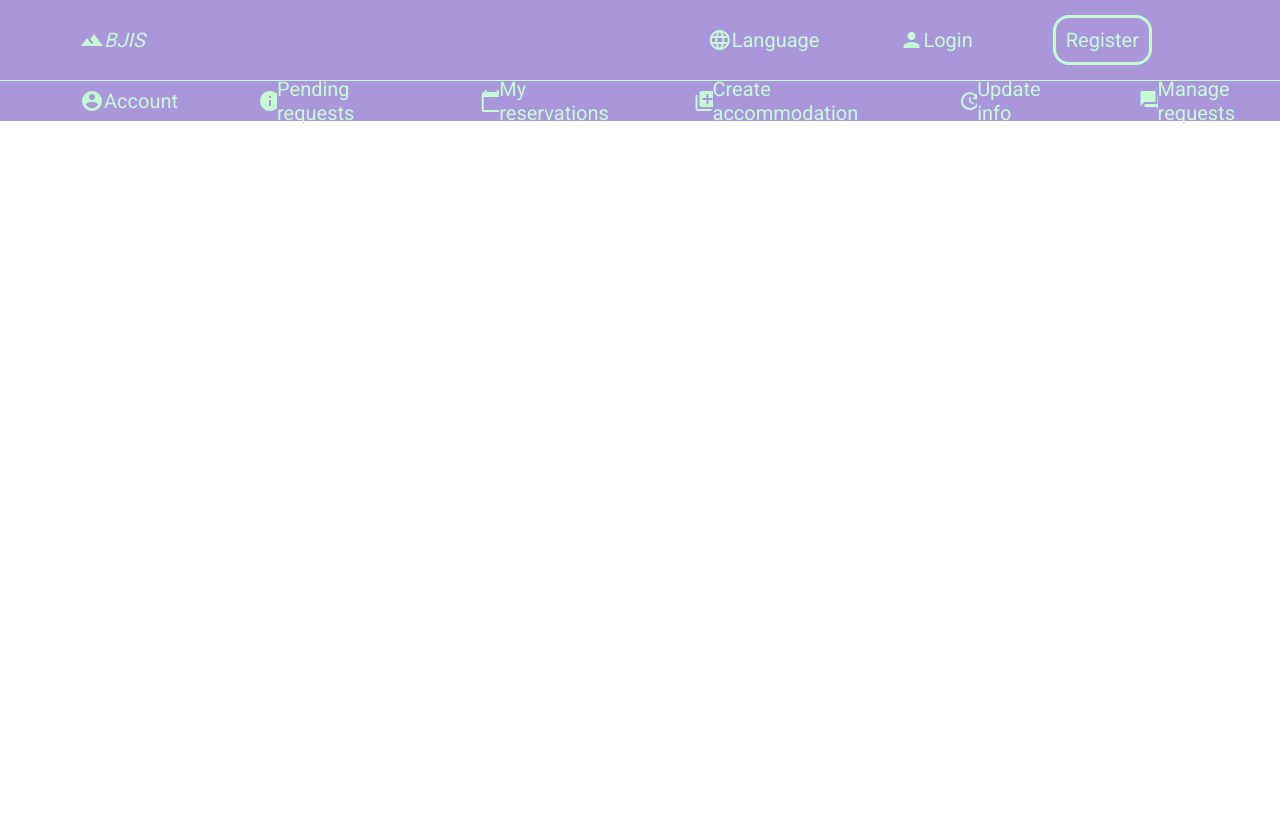
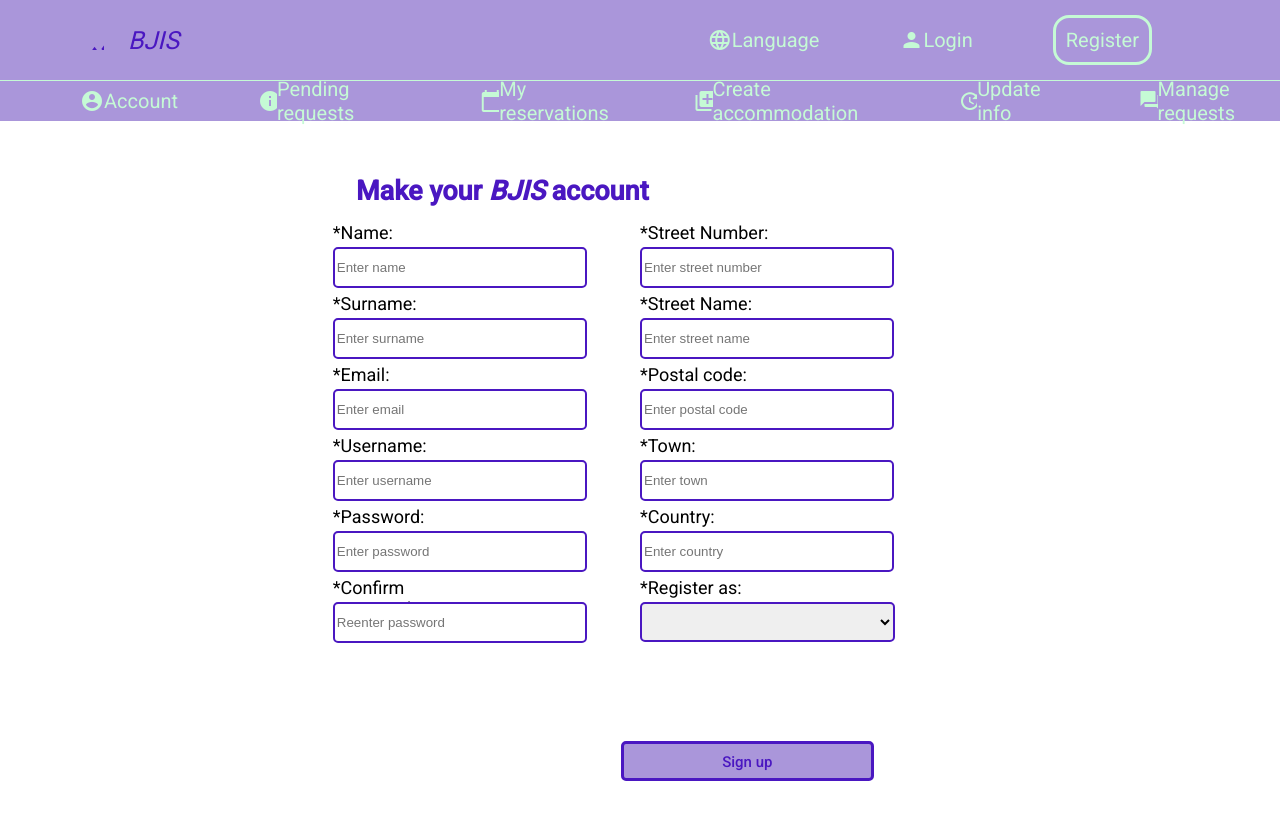
Before and after one commit to XWS-bjis/accommodation-front, an Angular app: page /register in a window 1280 px wide. Before the commit this address led to /. Shown: the top 820 px of the page. Built offline with nearby package versions, Linux system fonts and the light colour scheme.

Commit message:
Add user registration form and model

```diff
--- a/src/app/app-routing.module.ts
+++ b/src/app/app-routing.module.ts
@@ -1,7 +1,10 @@
 import { NgModule } from '@angular/core';
 import { RouterModule, Routes } from '@angular/router';
+import { RegisterComponent } from './components/user/register/register.component';
 
-const routes: Routes = [];
+const routes: Routes = [
+  {path: 'register', component: RegisterComponent}
+];
 
 @NgModule({
   imports: [RouterModule.forRoot(routes)],
--- /dev/null
+++ b/src/app/components/user/register/register.component.css
@@ -0,0 +1,94 @@
+.register-container{
+    display: flex;
+    justify-content: center;
+    align-items: flex-start;
+    width: 100%;
+    height: 100%;
+    left: 0;
+    top: 0;
+}
+
+.text-container{
+    font-size: 18px;
+    display: flex;
+    justify-content: flex-start;
+    width: 100%;
+    height: 10%;
+    color: #4a17c1;
+  }
+
+.form-container{
+    width: 60%;
+    height: 80%;
+    margin-top: 2rem;
+    display: flex;
+    justify-content: center;
+    flex-direction: column;
+    align-items: flex-start;
+}
+
+.data-container{
+    font-size: 18px;
+    display: flex;
+    justify-content: center;
+    width: 100%;
+    height: 80%;
+    flex-direction: row;
+}
+
+.btn-container{
+    display: flex;
+    justify-content: center;
+    align-items: flex-end;
+    flex-direction: column;
+    width: 100%;
+    height: 10%;
+}
+
+.signup-btn{
+    width: 33%;
+    background-color: #AA96DA;
+    border-radius: 5px;
+    height: 40px;
+    color: #4a17c1;
+    margin-right: 150px;
+    font-size: 15px;
+    border: 3px solid  #4a17c1;
+}
+
+.signup-btn:hover{
+    cursor: pointer;
+    background-color: #C5FAD5;
+}
+
+.left-data-container, .right-data-container{
+    width: 40%;
+    display: flex;
+    flex-direction: column;
+    justify-content: flex-start;
+    align-items: flex-start;
+}
+
+.text-input{
+    width: 80%;
+    height: 35px;
+    border: 2px solid #4a17c1;
+    border-radius: 5px;
+  }
+
+.select-role{
+    width: 83%;
+    height: 40px;
+    border-radius: 5px;
+    border: 2px solid #4a17c1;
+}
+
+.form-label{
+    width: 50%;
+    height: 25px;
+    margin-top: 5px;
+  }
+
+  h2{
+    margin-left: 100px;
+  }
--- /dev/null
+++ b/src/app/components/user/register/register.component.html
@@ -0,0 +1,52 @@
+<div class="register-container">
+    <div class="form-container">
+        <div class="text-container">
+            <h2>Make your <i>BJIS</i> account</h2>
+        </div>
+        <div class="data-container">
+            <div class="left-data-container">
+                <label class="form-label" for="username">*Name:</label>
+                <input matInput class="text-input" type="text" name="name" placeholder="Enter name" id="name" [(ngModel)]="user.name" required>
+                <label class="form-label" for="surname">*Surname:</label>
+                <input matInput class="text-input" type="text"  name="surname" placeholder="Enter surname" id="surname" [(ngModel)]="user.surname" required>
+
+                <label class="form-label" for="email">*Email:</label>
+                <input matInput class="text-input" type="text" name="email" placeholder="Enter email" id="email" [(ngModel)]="user.email" required>
+                <label class="form-label" for="username">*Username:</label>
+                <input matInput class="text-input" type="text"  name="username" placeholder="Enter username" id="username" [(ngModel)]="user.username" required>
+
+                <label class="form-label" for="password">*Password:</label>
+                <input matInput class="text-input" type="password" name="password" placeholder="Enter password" id="password" [(ngModel)]="user.password" required>
+                <label class="form-label" for="repeatPass">*Confirm password:</label>
+                <input matInput class="text-input" type="password"  name="repeatPass" placeholder="Reenter password" id="repeatPass" required>
+
+            </div>
+            <div class="right-data-container">
+                <label class="form-label" for="streetNumber">*Street Number:</label>
+                <input matInput class="text-input" type="text" name="streetNumber" placeholder="Enter street number" id="streetNumber" [(ngModel)]="address.streetNumber"  required>
+                <label class="form-label" for="streetName">*Street Name:</label>
+                <input matInput class="text-input" type="text"  name="streetName" placeholder="Enter street name" id="streetName" [(ngModel)]="address.streetName" required>
+
+                <label class="form-label" for="postalCode">*Postal code:</label>
+                <input matInput class="text-input" type="text" name="postalCode" placeholder="Enter postal code" id="postalCode" [(ngModel)]="address.postalCode" required>
+                <label class="form-label" for="town">*Town:</label>
+                <input matInput class="text-input" type="text"  name="town" placeholder="Enter town" id="town" [(ngModel)]="address.town" required>
+
+                <label class="form-label" for="country">*Country:</label>
+                <input class="text-input" type="text" name="country" placeholder="Enter country" id="country" [(ngModel)]="address.country" required>
+
+                <label class="form-label">*Register as:</label>
+                <select class="select-role" [(ngModel)]="user.role">
+                    <option value="HOST">HOST</option>
+                    <option value="GUEST">GUEST</option>
+                </select>
+            </div>
+
+        </div>
+        <div class="btn-container">
+            <button mat-flat-button type="button" class="signup-btn" (click)="registerUser()">Sign up</button>
+
+        </div>
+    </div>
+
+</div>
--- /dev/null
+++ b/src/app/components/user/register/register.component.ts
@@ -0,0 +1,23 @@
+import { Component, OnInit } from '@angular/core';
+import { Address, User } from '../model/register.model';
+
+@Component({
+  selector: 'app-register',
+  templateUrl: './register.component.html',
+  styleUrls: ['./register.component.css']
+})
+export class RegisterComponent implements OnInit {
+
+  public user: User = {} as User
+  address: Address = {} as Address
+
+  constructor() { }
+
+  ngOnInit(): void {
+  }
+
+  registerUser(){
+    this.user.address = this.address
+  }
+
+}
--- a/src/app/shared/navbar/navbar.component.css
+++ b/src/app/shared/navbar/navbar.component.css
@@ -10,6 +10,12 @@
     width: 50%;
     height: 100%;
     display: flex;
+}
+
+.logo-container{
+    justify-content: flex-start;
+    align-items: center;
+    margin-left: 5rem;
 }
 
 .user-status-container{
@@ -44,5 +50,20 @@
     display: flex;
     justify-content: flex-start;
     border-top: 1px solid #C5FAD5;
-    position: fixed;
 }
+
+.logo-icon{
+    font-size: 50px;
+    color: #4a17c1;
+}
+
+.logo-text{
+    margin-left: 1.5rem;
+    font-size: 25px;
+    color: #4a17c1;
+}
+
+a{
+    text-decoration: none;
+    color: #4a17c1;
+}
--- a/src/app/shared/navbar/navbar.component.html
+++ b/src/app/shared/navbar/navbar.component.html
@@ -1,11 +1,13 @@
 <div class="container">
     <div class="logo-container">
-        <div class="item-container"><mat-icon>landscape</mat-icon><i>BJIS</i></div>
+       <!--<div class="item-container"><a href="#"><mat-icon style=" font-size: 35px;">landscape</mat-icon><i>BJIS</i></a></div>-->
+       <div><mat-icon class="logo-icon">landscape</mat-icon></div>
+       <div class="logo-text"><a href="#"><i>BJIS</i></a></div>
     </div>
     <div class="user-status-container">
         <div class="item-container"><mat-icon>language</mat-icon>Language</div>
         <div class="item-container"><mat-icon>person</mat-icon>Login</div>
-        <div class="item-container-register">Register</div>
+        <div class="item-container-register" routerLink="register">Register</div>
 
     </div>
 </div>
```
Also changed, not shown: src/app/app.module.ts (+12 -2 lines), src/app/components/user/model/register.model.ts (added, +17 -0 lines), 1 other file (tests, documents, lock files or other folders).
